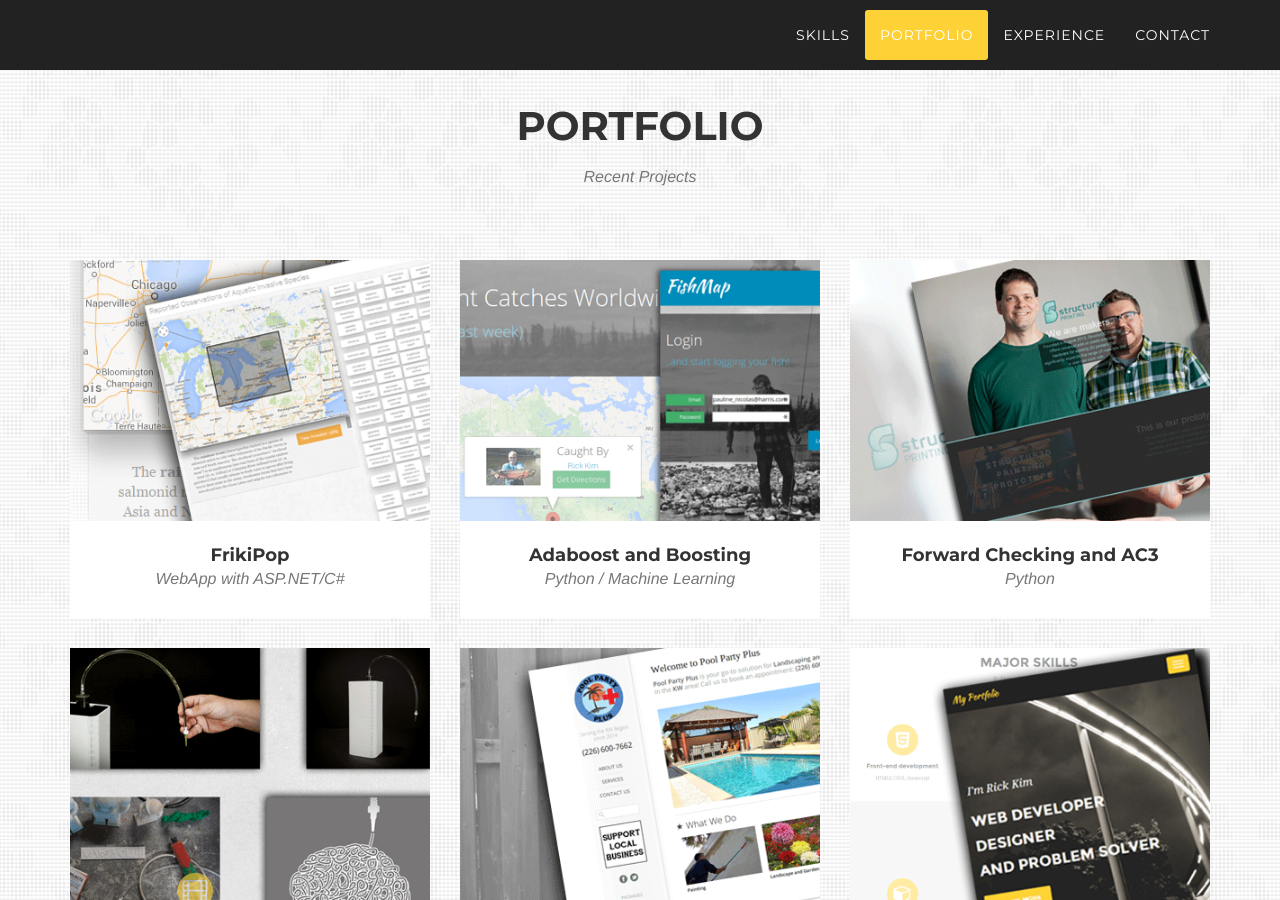
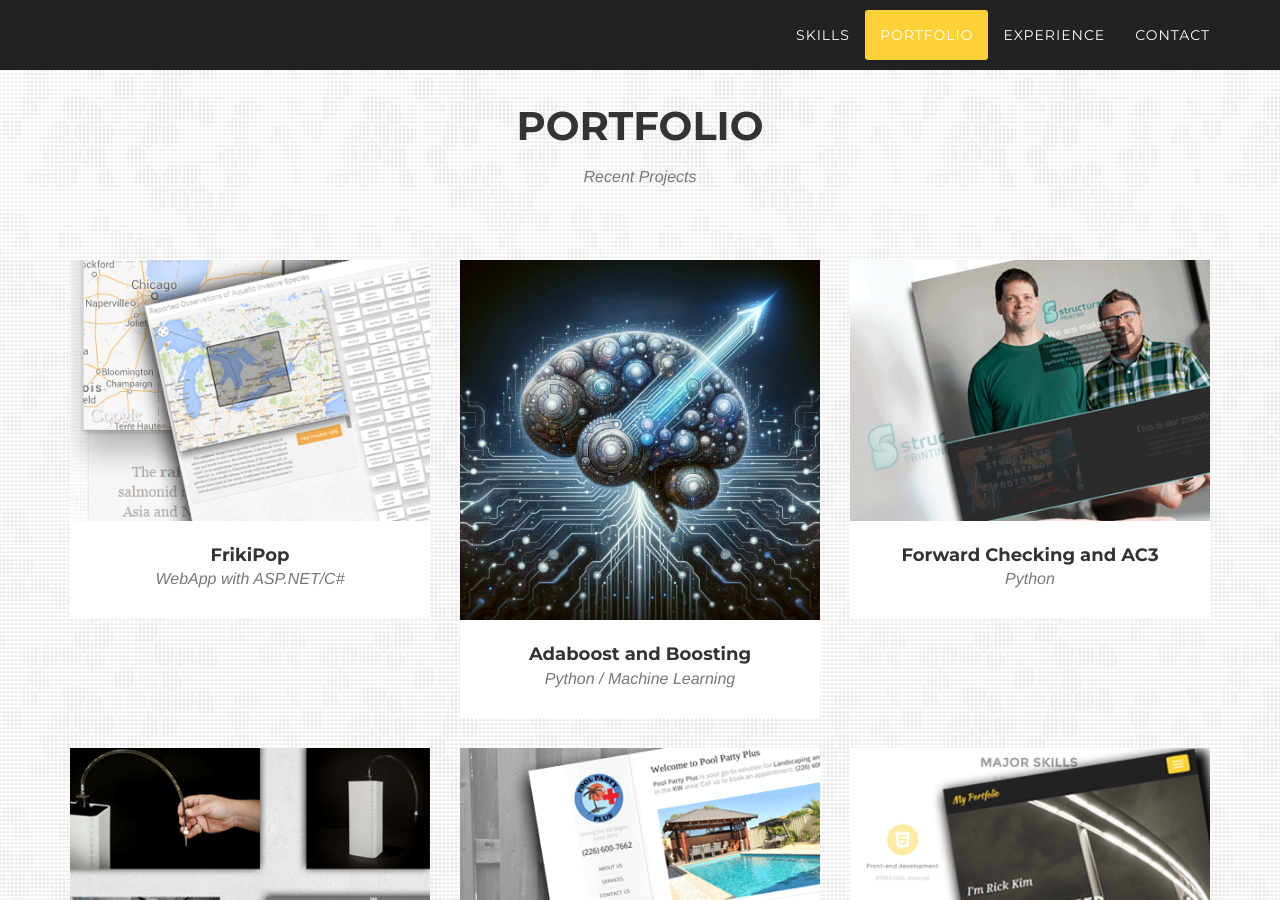
Before and after one commit to agmerino03/agmerino03.github.io, a Jekyll site: the page built from index.html, in a window 1280 px wide and 900 px high, scrolled down 2146 px. Built offline with Jekyll 4.4.1, drawn with Linux system fonts in a browser that asks for light colours; some web fonts are replaced.

Commit message:
Added new image

```diff
--- a/_includes/portfolio_grid.html
+++ b/_includes/portfolio_grid.html
@@ -31,7 +31,7 @@
                                 <i class="fa fa-plus fa-3x"></i>
                             </div>
                         </div>
-                        <img src="img/portfolio/fishmap.png" class="img-responsive" alt="">
+                        <img src="img/portfolio/adaboost_and_boosting.webp" class="img-responsive" alt="">
                     </a>
                     <div class="portfolio-caption">
                         <h4>Adaboost and Boosting</h4>
```
Also changed, not shown: img/portfolio/adaboost_and_boosting.webp (added).
